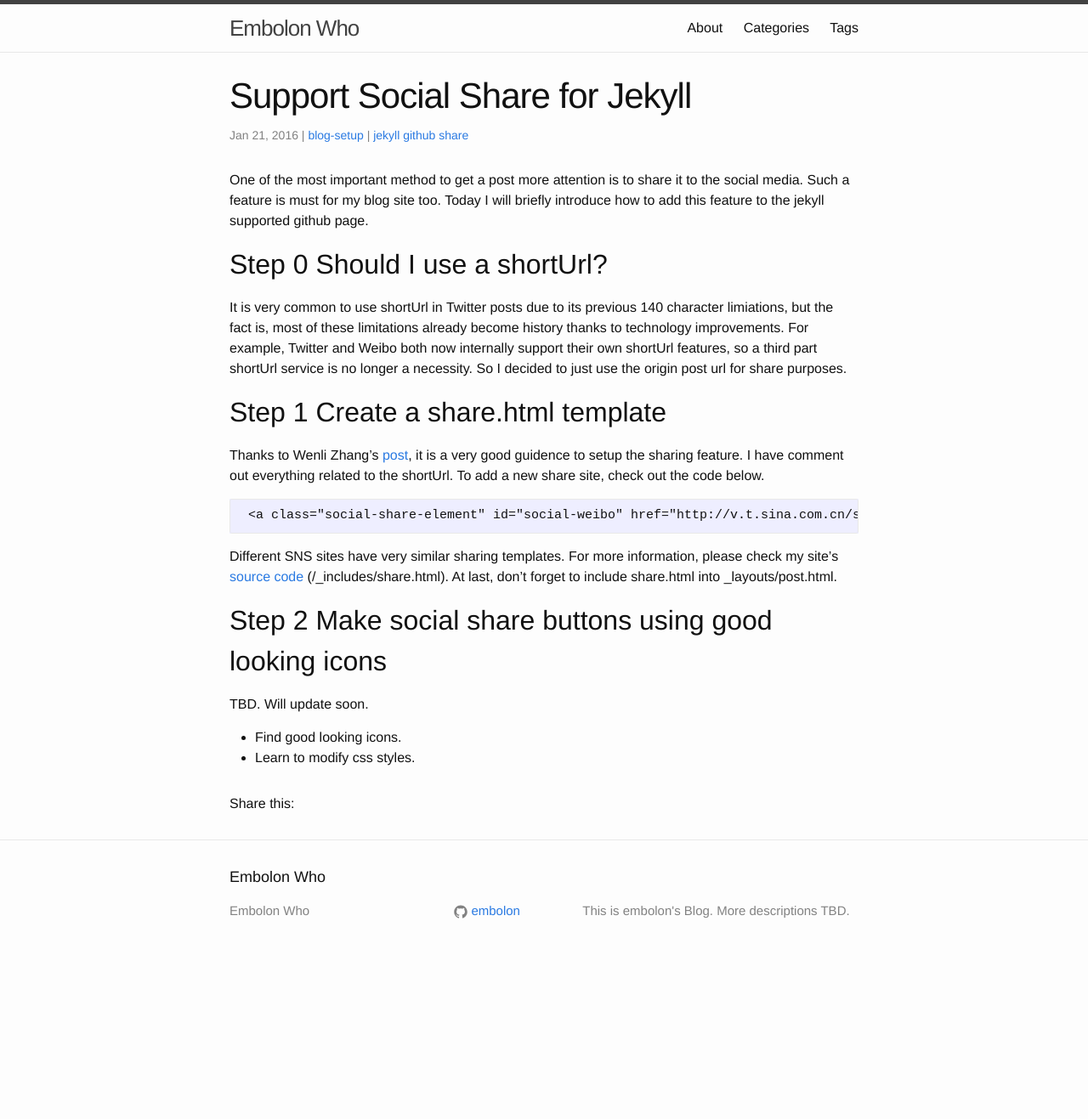
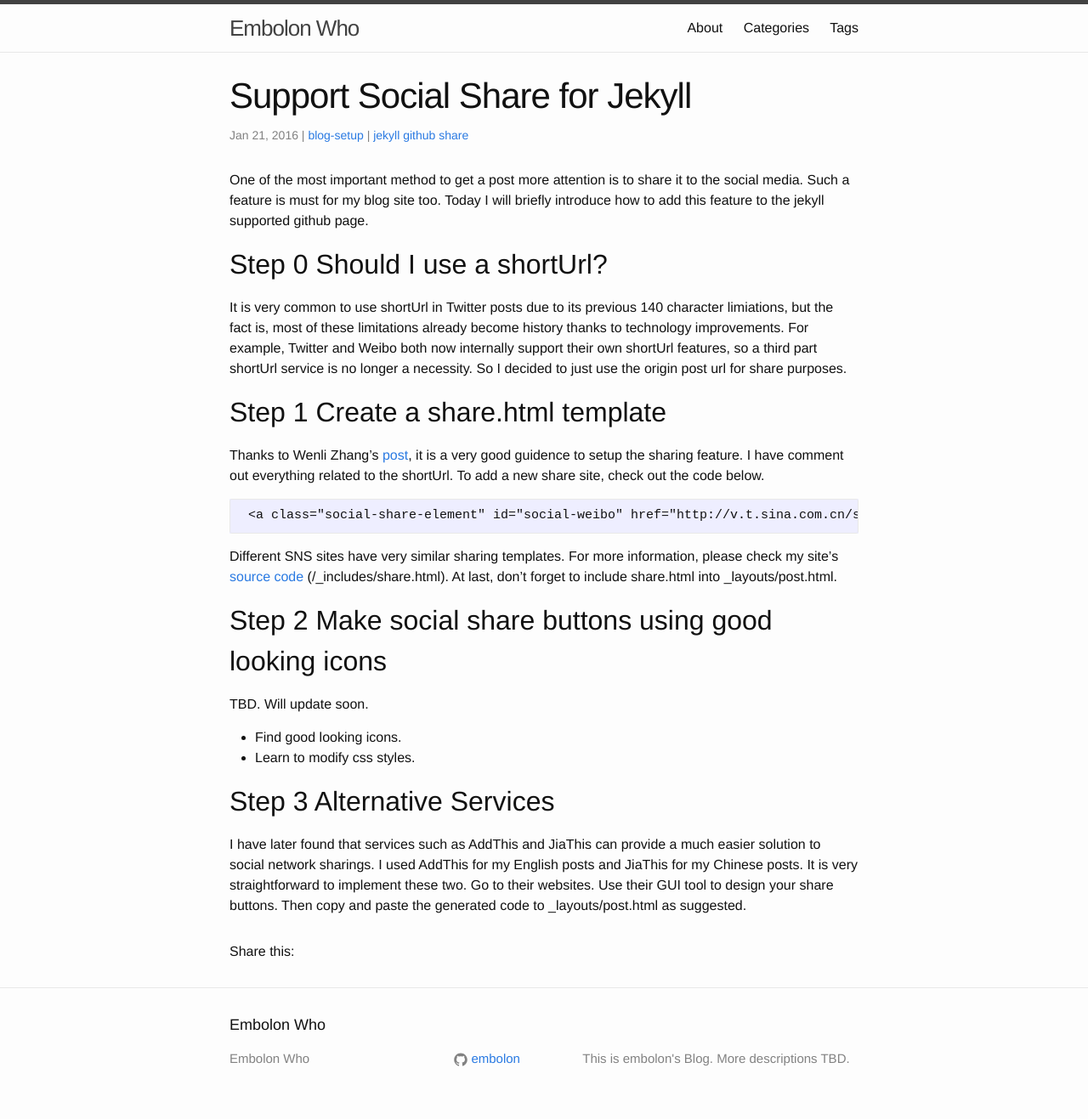
Before and after one commit to embolon/embolon.github.io, a Jekyll site: the page built from _posts/2016-01-20-support-social-share-for-jekyll.md, in a window 1280 px wide. Shown: the whole page at 85% size. Built offline with Jekyll 4.4.1, drawn with Linux system fonts in a browser that asks for light colours; comment, search, counter and statistics services are not loaded; before the commit the page ends 1143 px from its top, so only the background shows below that.

Commit message:
update an old post

```diff
--- a/_posts/2016-01-20-support-social-share-for-jekyll.md
+++ b/_posts/2016-01-20-support-social-share-for-jekyll.md
@@ -35,3 +35,7 @@ TBD. Will update soon.
 
 * Find good looking icons.
 * Learn to modify css styles.
+
+## Step 3 Alternative Services
+
+I have later found that services such as AddThis and JiaThis can provide a much easier solution to social network sharings. I used AddThis for my English posts and JiaThis for my Chinese posts. It is very straightforward to implement these two. Go to their websites. Use their GUI tool to design your share buttons. Then copy and paste the generated code to _layouts/post.html as suggested.
```
